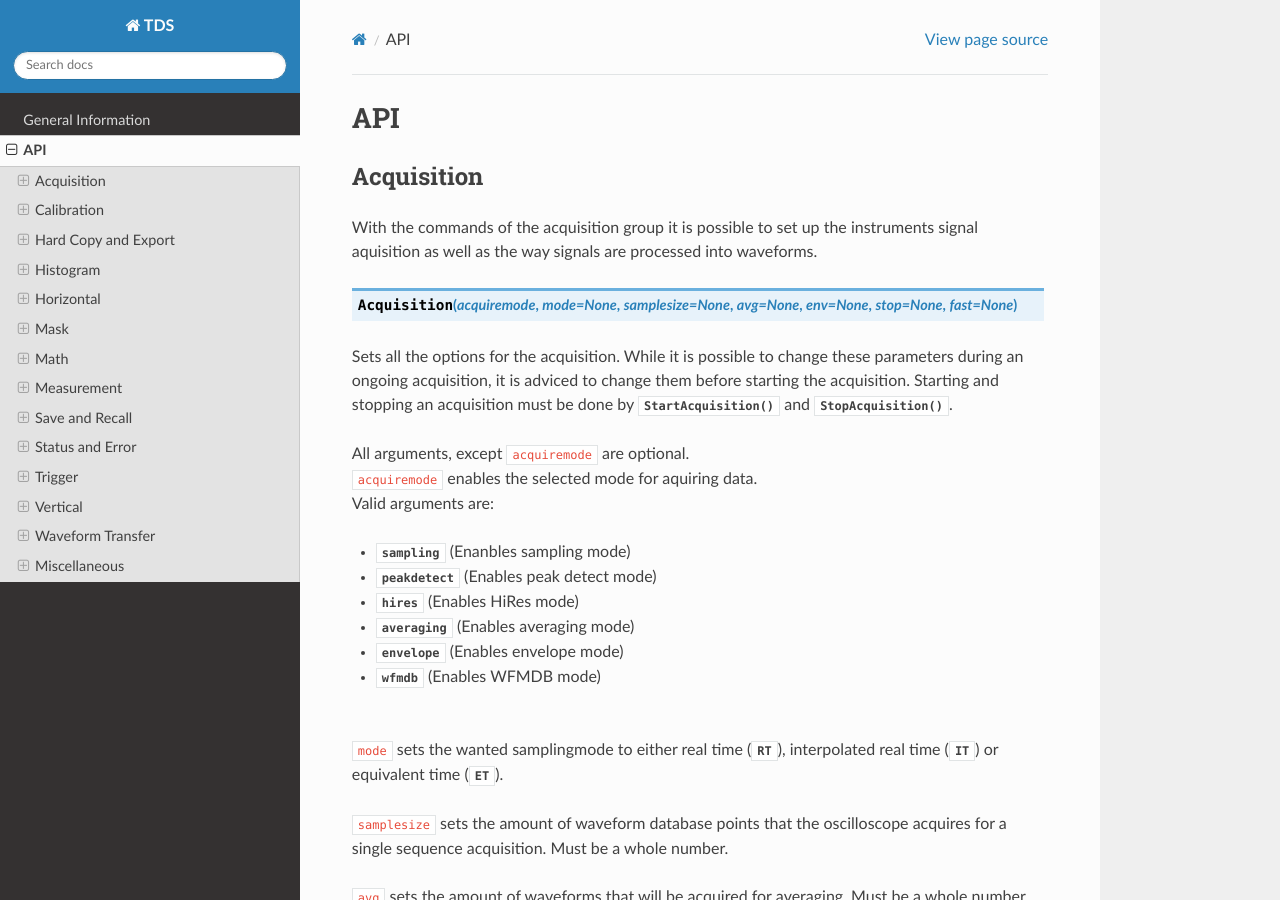
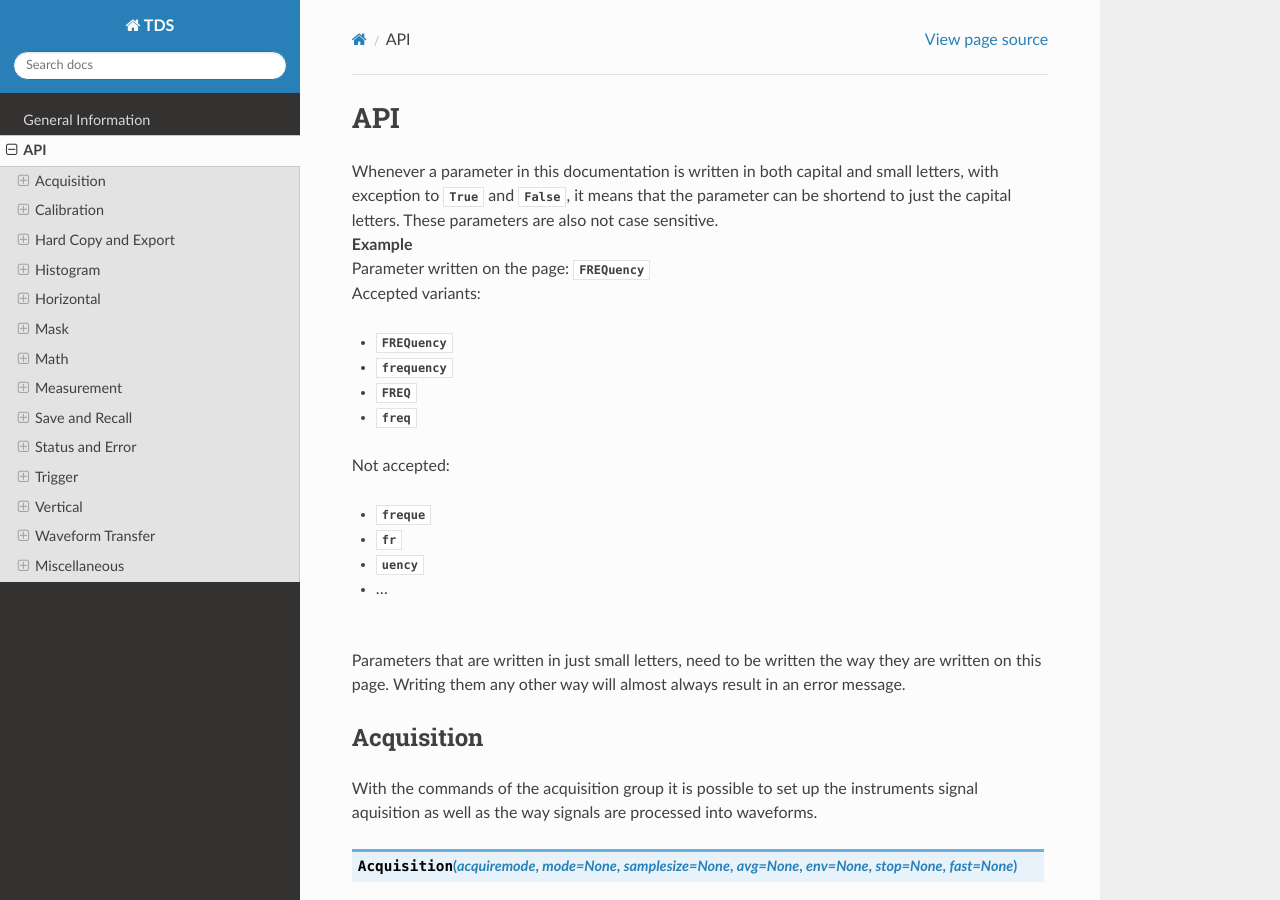
Before and after one commit to NeleWandel/TDS, a Sphinx documentation site: the page built from docs/source/API.rst, in a window 1280 px wide and 900 px high. Built offline with Sphinx 7.4.7 and the Read the Docs theme 2.0.0, drawn with Linux system fonts in a browser that asks for light colours; pages that are not in the unit, such as notebooks, are missing from menus; cross-references to code outside the pages are shown as plain code.

Commit message:
Update API.rst

```diff
--- a/docs/source/API.rst
+++ b/docs/source/API.rst
@@ -4,6 +4,23 @@ API
 .. toctree::
 
    API
+
+
+| Whenever a parameter in this documentation is written in both capital and small letters, with exception to :const:`True` and :const:`False`, it means that the parameter can be shortend to just the capital letters. These parameters are also not case sensitive.
+| **Example**
+| Parameter written on the page: :const:`FREQuency`
+| Accepted variants:
+- :const:`FREQuency`
+- :const:`frequency`
+- :const:`FREQ`
+- :const:`freq`
+| Not accepted:
+- :const:`freque`
+- :const:`fr`
+- :const:`uency`
+- ...
+|
+| Parameters that are written in just small letters, need to be written the way they are written on this page. Writing them any other way will almost always result in an error message.
 
 Acquisition
 ---------
```
